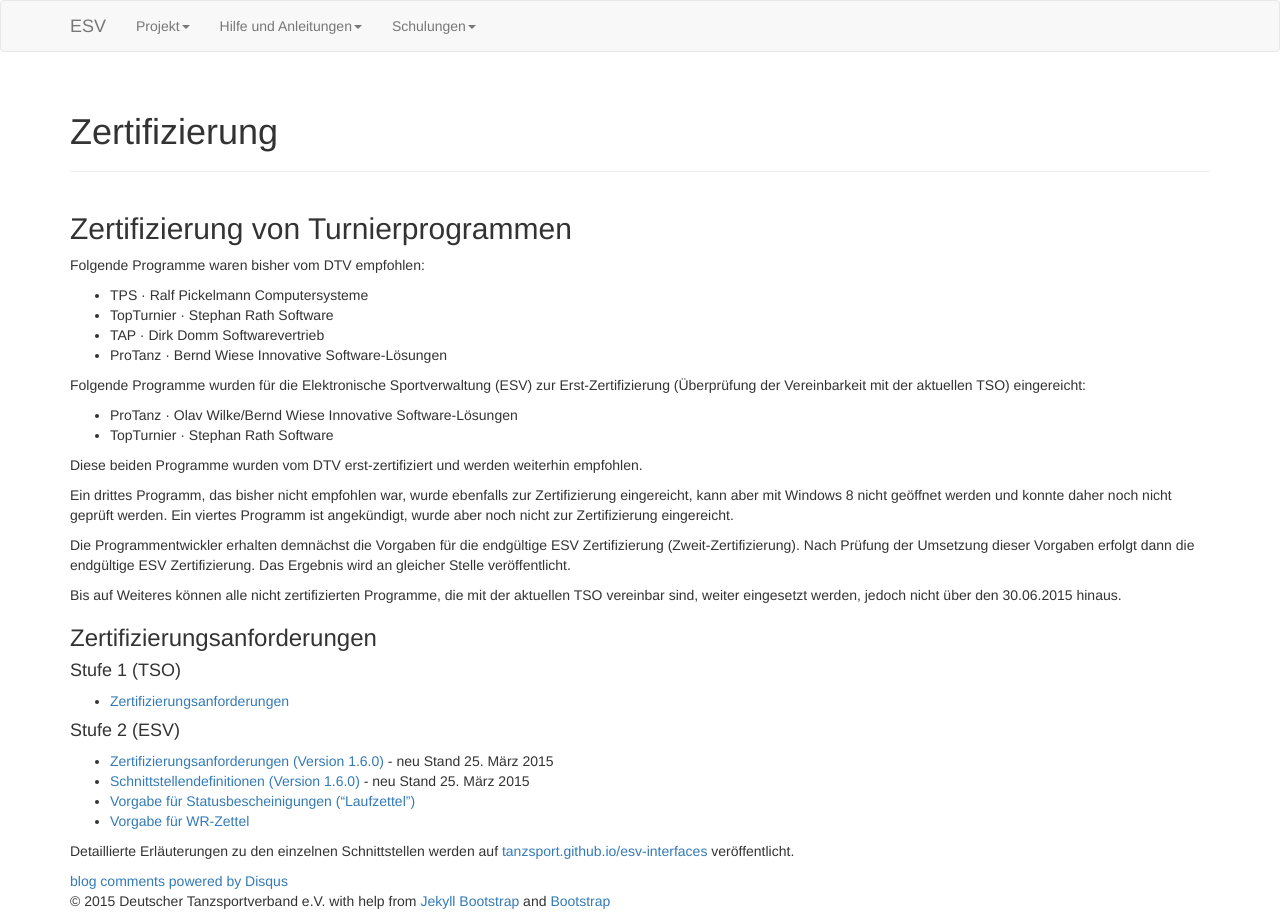
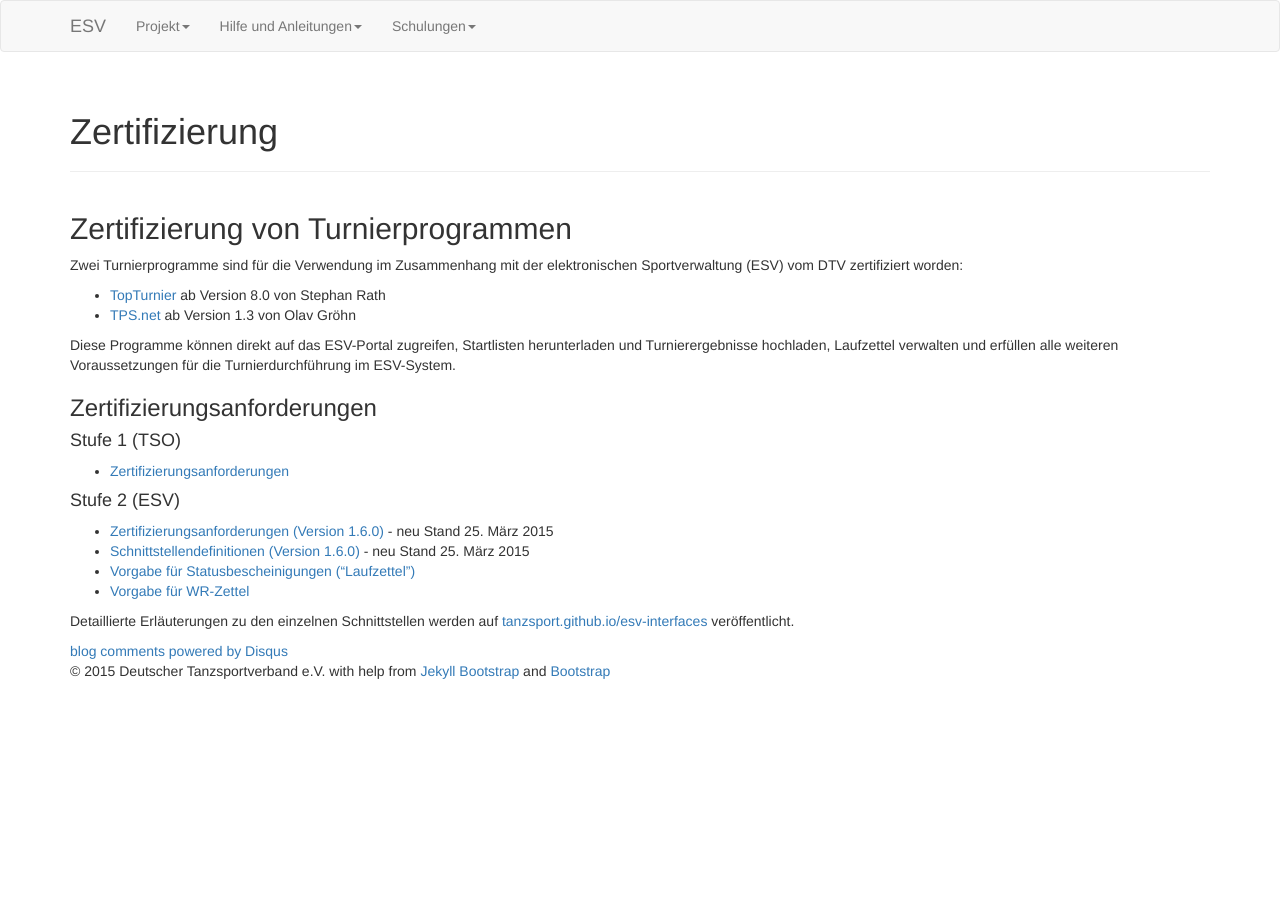
Before and after one commit to tanzsport/esv-faq, a Jekyll site: the page built from esv/04-zertifizierung.md, in a window 1280 px wide. Built offline with Jekyll 4.4.1, drawn with Linux system fonts in a browser that asks for light colours; nearby versions of some CDN libraries; library files that are not in the unit come from our copies; comment, search, counter and statistics services are not loaded; after the commit the page ends 900 px from its top, so only the background shows below that.

Commit message:
Zertifizierte Turnierprogramme ergänzt.

```diff
--- a/esv/04-zertifizierung.md
+++ b/esv/04-zertifizierung.md
@@ -9,25 +9,12 @@ comments: true
 
 ## Zertifizierung von Turnierprogrammen ##
 
-Folgende Programme waren bisher vom DTV empfohlen:
+Zwei Turnierprogramme sind für die Verwendung im Zusammenhang mit der elektronischen Sportverwaltung (ESV) vom DTV zertifiziert worden:
 
-* TPS · Ralf Pickelmann Computersysteme
-* TopTurnier · Stephan Rath Software
-* TAP · Dirk Domm Softwarevertrieb
-* ProTanz · Bernd Wiese Innovative Software-Lösungen
+* [TopTurnier](http://www.topturnier.de) ab Version 8.0 von Stephan Rath
+* [TPS.net](http://www.tps-ejudge.de) ab Version 1.3 von Olav Gröhn
 
-Folgende Programme wurden für die Elektronische Sportverwaltung (ESV) zur Erst-Zertifizierung (Überprüfung der Vereinbarkeit mit der aktuellen TSO) eingereicht:
-
-* ProTanz · Olav Wilke/Bernd Wiese Innovative Software-Lösungen
-* TopTurnier · Stephan Rath Software
-
-Diese beiden Programme wurden vom DTV erst-zertifiziert und werden weiterhin empfohlen.
-
-Ein drittes Programm, das bisher nicht empfohlen war, wurde ebenfalls zur Zertifizierung eingereicht, kann aber mit Windows 8 nicht geöffnet werden und konnte daher noch nicht geprüft werden. Ein viertes Programm ist angekündigt, wurde aber noch nicht zur Zertifizierung eingereicht.
-
-Die Programmentwickler erhalten demnächst die Vorgaben für die endgültige ESV Zertifizierung (Zweit-Zertifizierung). Nach Prüfung der Umsetzung dieser Vorgaben erfolgt dann die endgültige ESV Zertifizierung. Das Ergebnis wird an gleicher Stelle veröffentlicht.
-
-Bis auf Weiteres können alle nicht zertifizierten Programme, die mit der aktuellen TSO vereinbar sind, weiter eingesetzt werden, jedoch nicht über den 30.06.2015 hinaus.
+Diese Programme können direkt auf das ESV-Portal zugreifen, Startlisten herunterladen und Turnierergebnisse hochladen, Laufzettel verwalten und erfüllen alle weiteren Voraussetzungen für die Turnierdurchführung im ESV-System.
 
 ### Zertifizierungsanforderungen ###
 
```
Also changed, not shown: index.md (+1 -0 lines).
